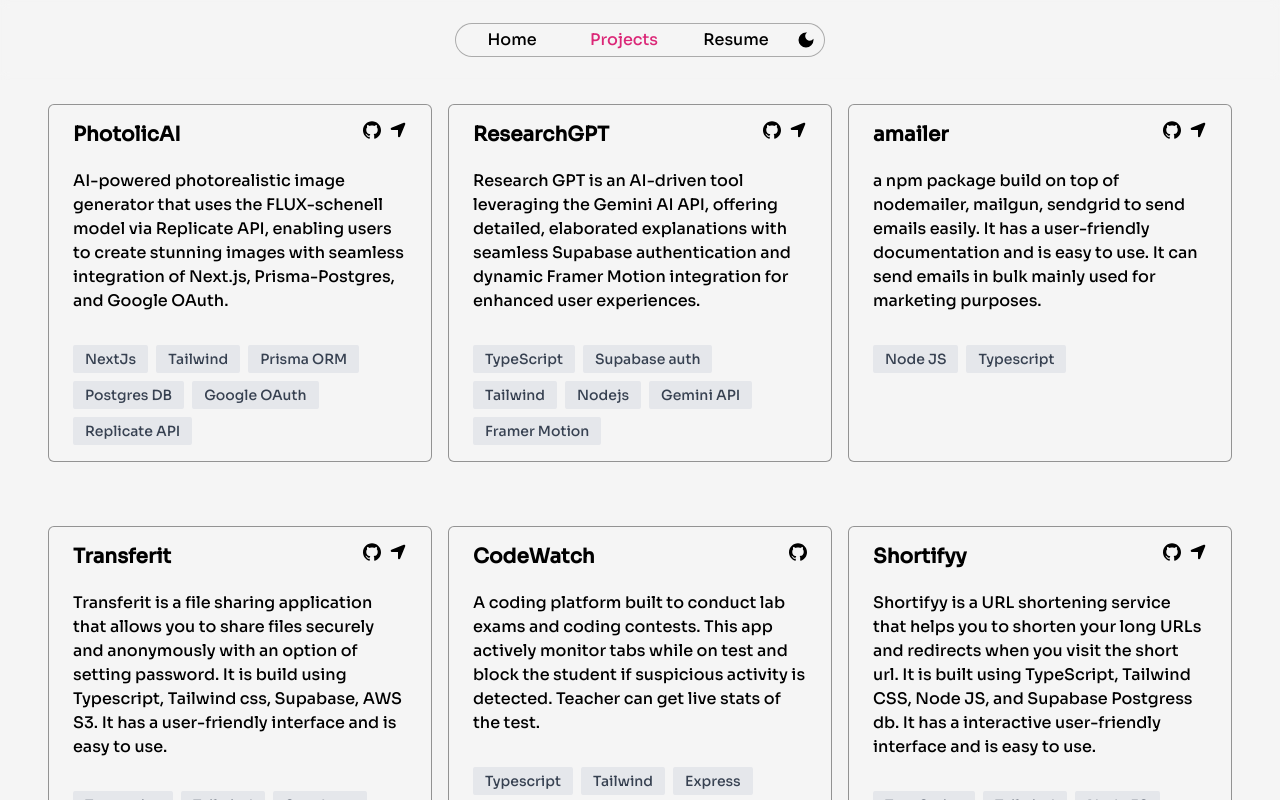
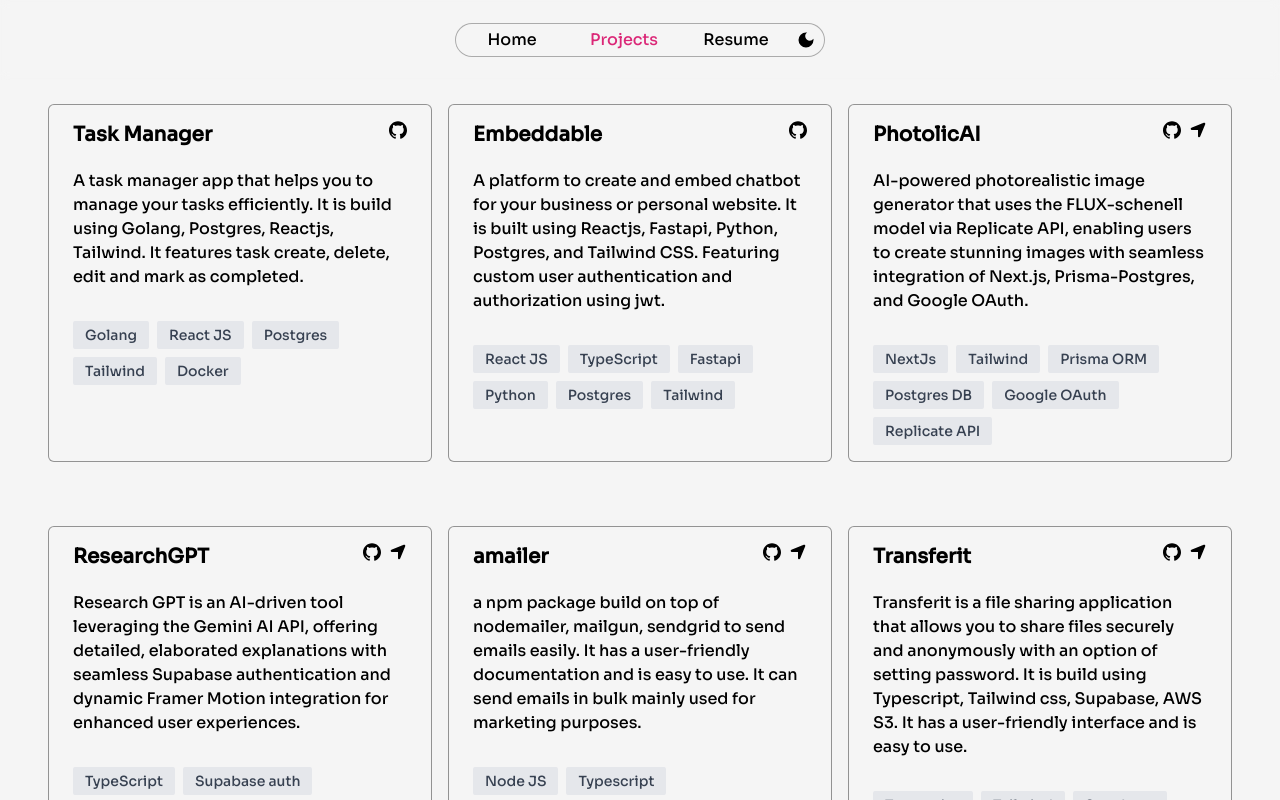
Before and after one commit to karthikeyaspace/portfolio2.0, a React (Vite) app: page /projects in a window 1280 px wide. Shown: the top 800 px of the page. Built offline with nearby package versions, Linux system fonts and the light colour scheme.

Commit message:
update techstack and projects

```diff
--- a/src/assets/Projectdata.ts
+++ b/src/assets/Projectdata.ts
@@ -1,5 +1,34 @@
 const data = {
   projects: [
+    {
+      name: "Task Manager",
+      description:
+        "A task manager app that helps you to manage your tasks efficiently. It is build using Golang, Postgres, Reactjs, Tailwind. It features task create, delete, edit and mark as completed.",
+      github: "https://github.com/karthikeyaspace/task-manager",
+      techStack: [
+        "Golang",
+        "React JS",
+        "Postgres",
+        "Tailwind",
+        "Docker",
+      ],
+      tryout: "",
+    },
+    {
+      name: "Embeddable",
+      description:
+        "A platform to create and embed chatbot for your business or personal website. It is built using Reactjs, Fastapi, Python, Postgres, and Tailwind CSS. Featuring custom user authentication and authorization using jwt.",
+      github: "https://github.com/karthikeyaspace/embeddable",
+      techStack: [
+        "React JS",
+        "TypeScript",
+        "Fastapi",
+        "Python",
+        "Postgres",
+        "Tailwind",
+      ],
+      tryout: "",
+    },
     {
       name: "PhotolicAI",
       description:
--- a/src/components/TechGrid.tsx
+++ b/src/components/TechGrid.tsx
@@ -2,6 +2,7 @@
 import {
   FaCss3,
   FaGitAlt,
+  FaGolang,
   FaHtml5,
   FaNode,
   FaPython,
@@ -9,7 +10,7 @@
 } from "react-icons/fa6";
 import { PiFileSqlBold } from "react-icons/pi";
 import { IoLogoJavascript } from "react-icons/io5";
-import { SiCplusplus, SiMongodb, SiNextdotjs, SiPrisma, SiTailwindcss, SiTypescript } from "react-icons/si";
+import { SiCplusplus, SiFastapi, SiMongodb, SiNextdotjs, SiPrisma, SiTailwindcss, SiTypescript } from "react-icons/si";
 import { BiLogoPostgresql } from "react-icons/bi";
 
 const LangGrid: React.FC = () => {
@@ -17,62 +18,62 @@
     {
       name: "C++",
       icon: SiCplusplus,
-      color: "#3B82F6", // blue-500
+      color: "#3B82F6",
     },
     {
       name: "Python",
       icon: FaPython,
-      color: "#F59E0B", // yellow-500
+      color: "#F59E0B",
     },
     {
       name: "HTML",
       icon: FaHtml5,
-      color: "#EF4444", // red-500
+      color: "#EF4444",
     },
     {
       name: "CSS",
       icon: FaCss3,
-      color: "#3B82F6", // blue-500
+      color: "#3B82F6",
     },
     {
       name: "React",
       icon: FaReact,
-      color: "#3B82F6", // blue-500
+      color: "#3B82F6",
     },
     {
       name: "Git",
       icon: FaGitAlt,
-      color: "#EF4444", // red-500
+      color: "#EF4444",
     },
     {
       name: "SQL",
       icon: PiFileSqlBold,
-      color: "#3B82F6", // blue-500
+      color: "#3B82F6",
     },
     {
       name: "JavaScript",
       icon: IoLogoJavascript,
-      color: "#f7e025", // yellow-500
+      color: "#f7e025",
     },
     {
       name: "Node.js",
       icon: FaNode,
-      color: "#10B981", // green-500
+      color: "#10B981",
     },
     {
       name: "TypeScript",
       icon: SiTypescript,
-      color: "#3B82F6", // blue-500
+      color: "#3B82F6",
     },
     {
       name: "Tailwind CSS",
       icon: SiTailwindcss,
-      color: "#3B82F6", // blue-500
+      color: "#3B82F6",
     },
     {
       name: "MongoDB",
       icon: SiMongodb,
-      color: "#10B981", // green-500
+      color: "#10B981",
     },
     {
       name: "NextJs",
@@ -81,13 +82,23 @@
     {
       name: "Postgres",
       icon: BiLogoPostgresql,
-      color: "#3B82F6", // blue-500
+      color: "#3B82F6",
     },
     {
       name: "Prisma ORM",
       icon: SiPrisma,
-      color: "#000000", // blue-500
-    }
+      color: "#000000",
+    },
+    {
+      name: "Fastapi",
+      icon: SiFastapi,
+      color: "#009485"
+    },
+    {
+      name: "Golang",
+      icon: FaGolang,
+      color: "#00ADD8"
+    },
   ];
 
   return (
--- a/src/components/ToolGrid.tsx
+++ b/src/components/ToolGrid.tsx
@@ -19,63 +19,58 @@
     {
       name: "VS Code",
       icon: SiVisualstudiocode,
-      color: "#007ACC", // blue-500
+      color: "#007ACC",
+    },
+    {
+      name: "Discord",
+      icon: SiDiscord,
+      color: "#5865F2",
+    },
+    {
+      name: "Vercel",
+      icon: SiVercel,
+      color: "#000000",
     },
     {
       name: "GCP",
       icon: SiGooglecloud,
-      color: "#F9AB00", // yellow-500
-    },
-    {
-      name: "Canva",
-      icon: SiCanva,
-      color: "#006CFF", // blue-600
-    },
-    {
-      name: "Discord",
-      icon: SiDiscord,
-      color: "#5865F2", // blue-500
-    },
-    {
-      name: "Vercel",
-      icon: SiVercel,
-      color: "#000000", // black
+      color: "#F9AB00",
     },
     {
       name: "Postman",
       icon: SiPostman,
-      color: "#FF6C37", // orange-600
+      color: "#FF6C37",
     },
     {
       name: "Github",
       icon: SiGithub,
-      color: "#000000", // black
+      color: "#000000",
     },
     {
       name: "Framer",
       icon: SiFramer,
-      color: "#000000", // blue-600
+      color: "#000000",
     },
     {
       name: "Firebase",
       icon: IoLogoFirebase,
-      color: "#de3308", // yellow-500
+      color: "#de3308",
     },
     {
       name: "Supabase",
       icon: SiSupabase,
-      color: "#3ECF8E", // green-600
+      color: "#3ECF8E",
     },
     {
       name: "Docker",
       icon: SiDocker,
-      color: "#0db7ed", // blue-500
+      color: "#0db7ed",
     },
     {
       name: "Notion",
       icon: SiNotion,
-      color: "#000000", // black
-    }
+      color: "#000000",
+    },
   ];
 
   return (
```
